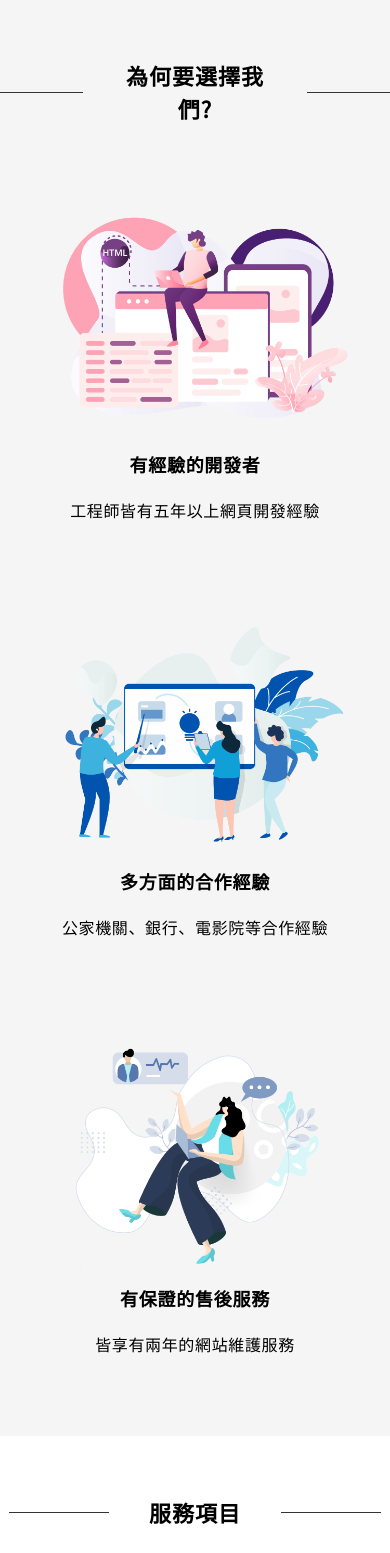
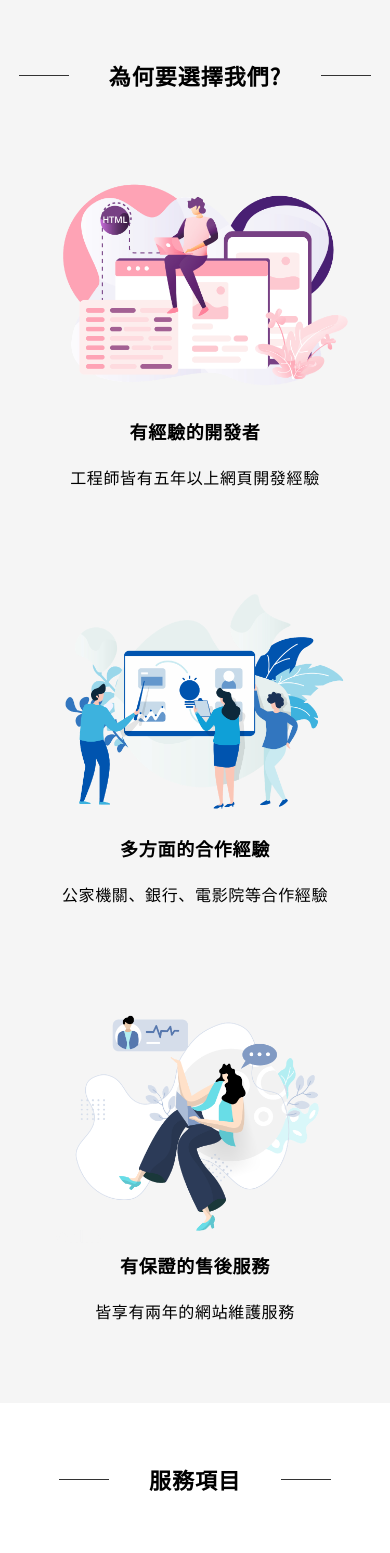
Before and after one commit to TFD10506/TFD105, a web app: file index.html in a window 390 px wide. Shown: the part 423-1976 px from the top of the page. Run offline with its HTML, style and script files only (its server is not run), Linux system fonts and the light colour scheme.

Commit message:
rwd更新

```diff
--- a/css/media.css
+++ b/css/media.css
@@ -48,11 +48,28 @@
         max-width: 60%;
         margin-bottom: 30px;
     }
+    .nav-width{
+        max-width: 100%;
+        justify-content: center;
+    }
     .menu{
         display: none;
     }
     .three-block-li,.flex-block-between{
         width: 80%;
+    }
+    .index-content h2::before {
+        content: "";
+        border-bottom: 1px solid #333;
+        width: 50px;
+        margin: auto 40px auto 0;
+    }
+
+    .index-content h2::after {
+        content: "";
+        border-bottom: 1px solid #333;
+        width: 50px;
+        margin: auto 0 auto 40px;
     }
     .index-cooperate-li {
         flex-direction: column;
```
